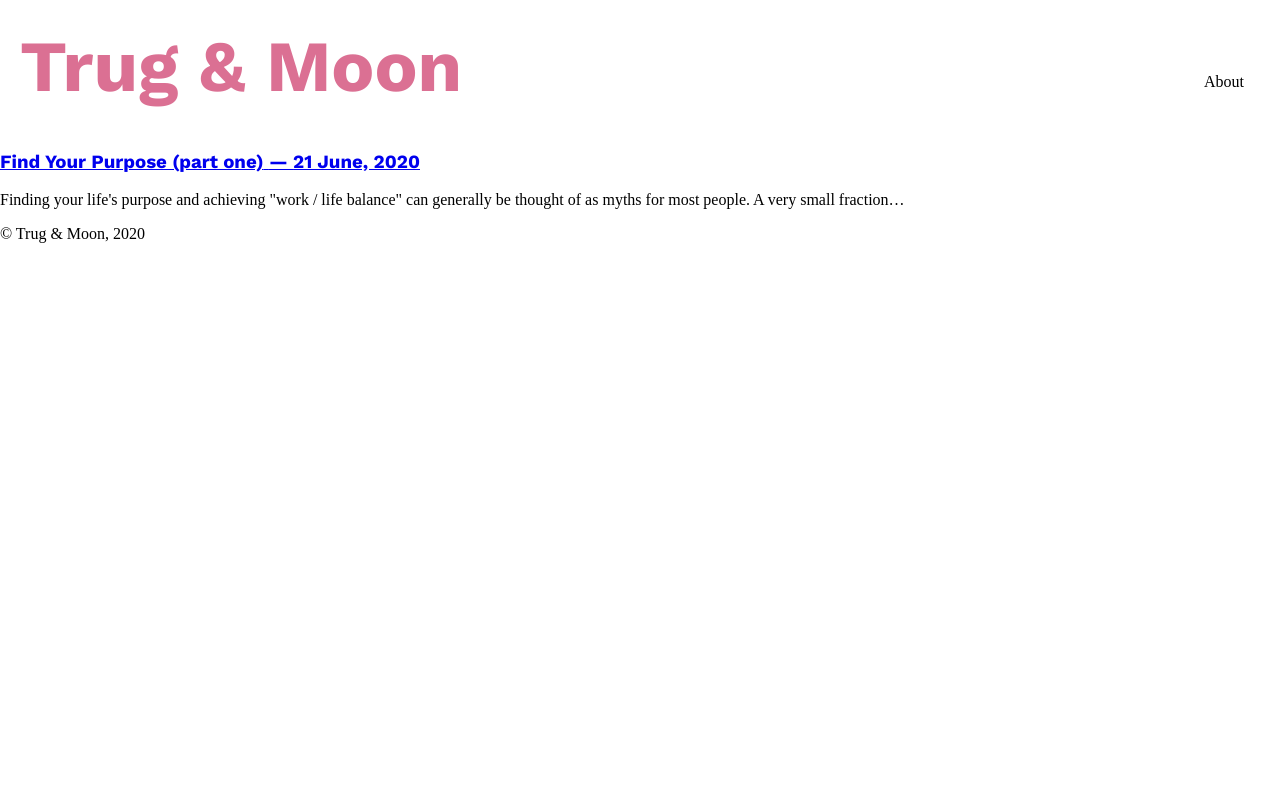
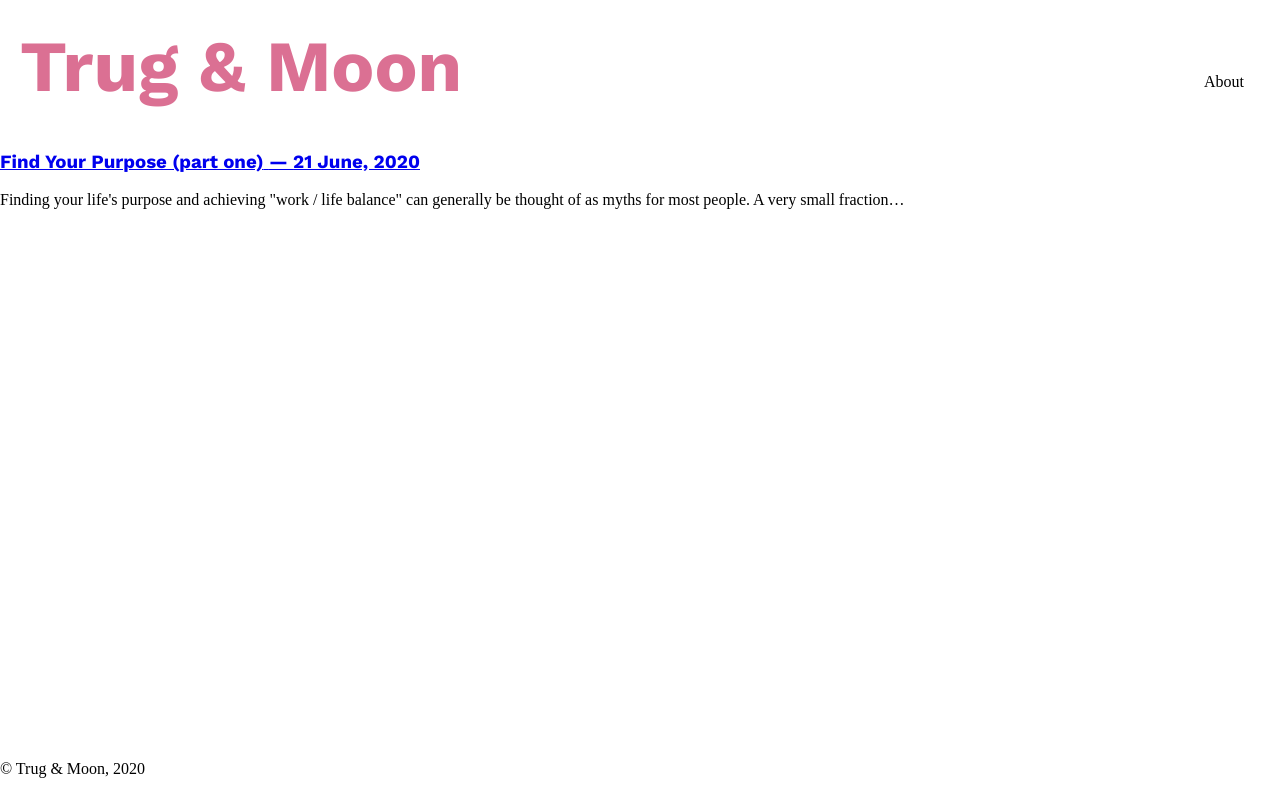
Before and after one commit to heatherstock/trugandmoon, a Gatsby site: page / in a window 1280 px wide. Built offline with nearby package versions, Linux system fonts and the light colour scheme; Gatsby itself is replaced by a stand-in of ours; a web font is replaced by a local one.

Commit message:
Ensure footer stays at bottom of page and / or content

```diff
--- a/src/components/layout.js
+++ b/src/components/layout.js
@@ -1,15 +1,20 @@
-/**
- * Layout component that queries for data
- * with Gatsby's useStaticQuery component
- *
- * See: https://www.gatsbyjs.org/docs/use-static-query/
- */
-
 import React from "react"
 import PropTypes from "prop-types"
+import styled from "styled-components";
 import { useStaticQuery, graphql } from "gatsby"
 import { GlobalStyle } from "../theme";
 import Header from "./header"
+
+const Wrapper = styled.div`
+  padding-bottom: 2.5rem;
+`;
+
+const Footer = styled.footer`
+  position: absolute;
+  bottom: 0;
+  width: 100%;
+  height: 2.5rem;
+`;
 
 const Layout = ({ children }) => {
   const data = useStaticQuery(graphql`
@@ -30,8 +35,10 @@ const Layout = ({ children }) => {
     <>
     <GlobalStyle />
       <Header menuLinks={data.site.siteMetadata.menuLinks} siteTitle={data.site.siteMetadata.title} />
-      <main>{children}</main>
-      <footer>© Trug & Moon, {new Date().getFullYear()}</footer>
+      <Wrapper>
+        <div>{children}</div>
+        <Footer>© Trug & Moon, {new Date().getFullYear()}</Footer>
+      </Wrapper>
     </>
   )
 }
--- a/src/theme.js
+++ b/src/theme.js
@@ -8,6 +8,8 @@ export const GlobalStyle = createGlobalStyle`
     margin: 0;
     font-family: Baskervville, serif;
     font-size: 16px;
+    position: relative;
+    min-height: 100vh;
   }
   h1, h2, h3 {
     font-family: Work Sans, sans serif;
```
